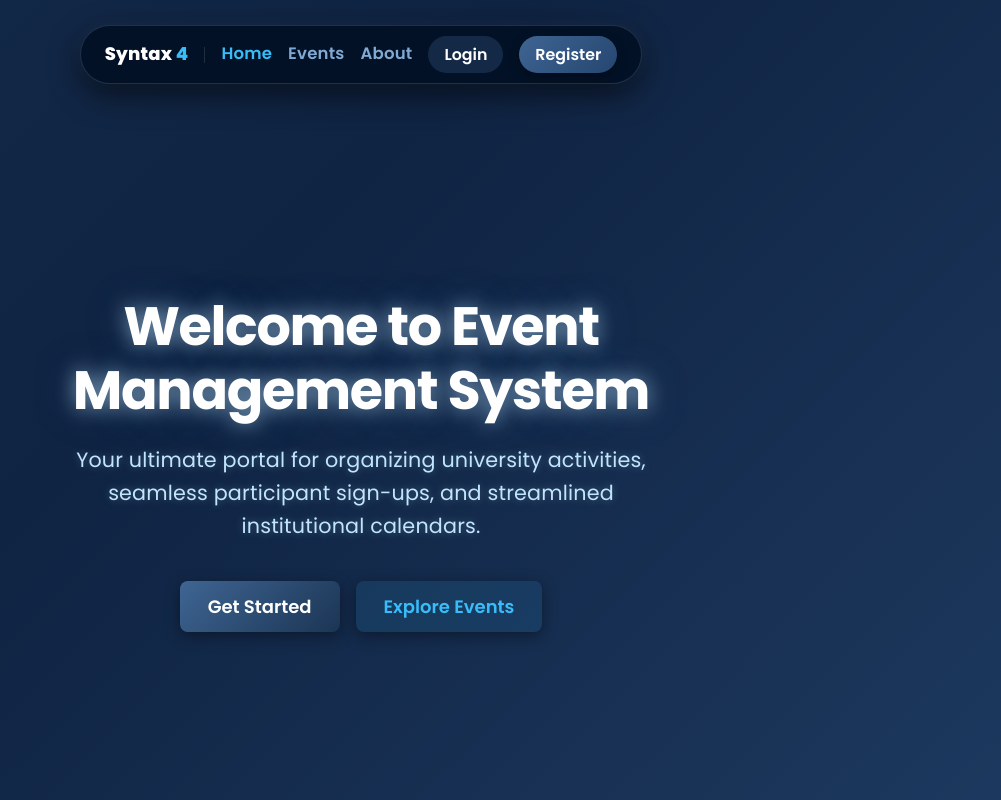
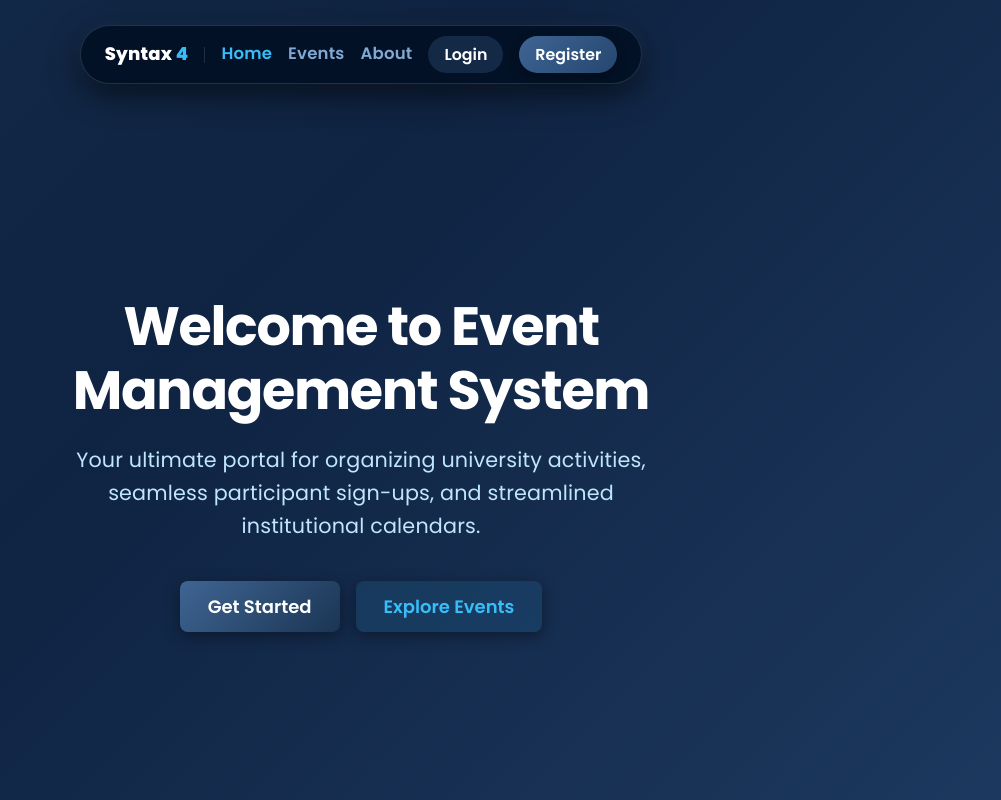
Before and after one commit to jeyemmzz/FinalProjectMERN, a React (Vite) app in the folder client/: page / in a window 1280 px wide. Shown: the whole page, without its empty margins (279-1280 px from the left). Built offline with nearby package versions, Linux system fonts and the light colour scheme.

Commit message:
Disable text shadow effects on body and paragraph in Auth.css

```diff
--- a/client/src/styles/Auth.css
+++ b/client/src/styles/Auth.css
@@ -168,7 +168,7 @@ body {
   margin-bottom: 16px;
   letter-spacing: -0.025em;
   line-height: 1.2;
-  text-shadow: 0 0 20px rgba(192, 230, 253, 0.6), 0 0 40px rgba(63, 101, 147, 0.4);
+  /* text-shadow: 0 0 20px rgba(192, 230, 253, 0.6), 0 0 40px rgba(63, 101, 147, 0.4); turn off*/
 }
 
 .auth-brand-side p {
@@ -176,7 +176,7 @@ body {
   color: #c0e6fd;
   line-height: 1.6;
   max-width: 450px;
-  text-shadow: 0 0 8px rgba(192, 230, 253, 0.3);
+ /* text-shadow: 0 0 8px rgba(192, 230, 253, 0.3);  turn off */
 }
 
 /* Right Side: Form Section */
```
